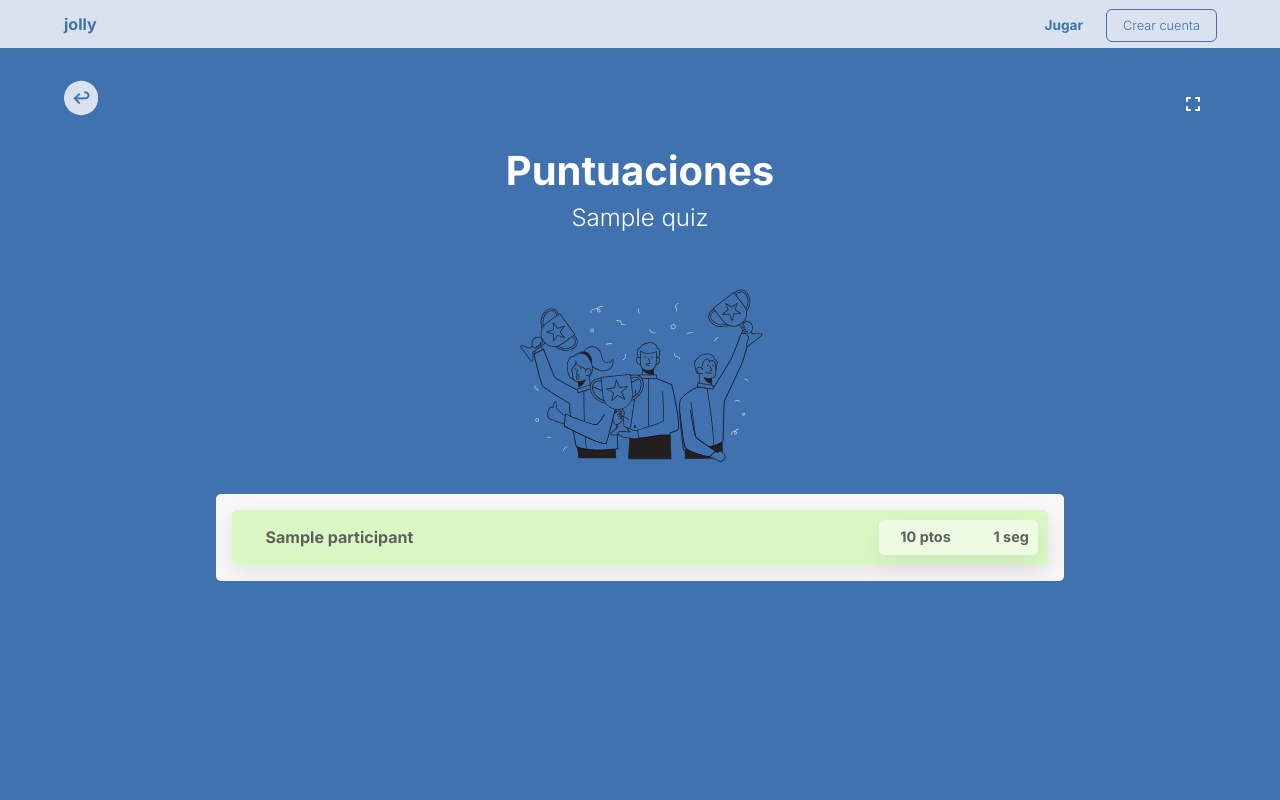
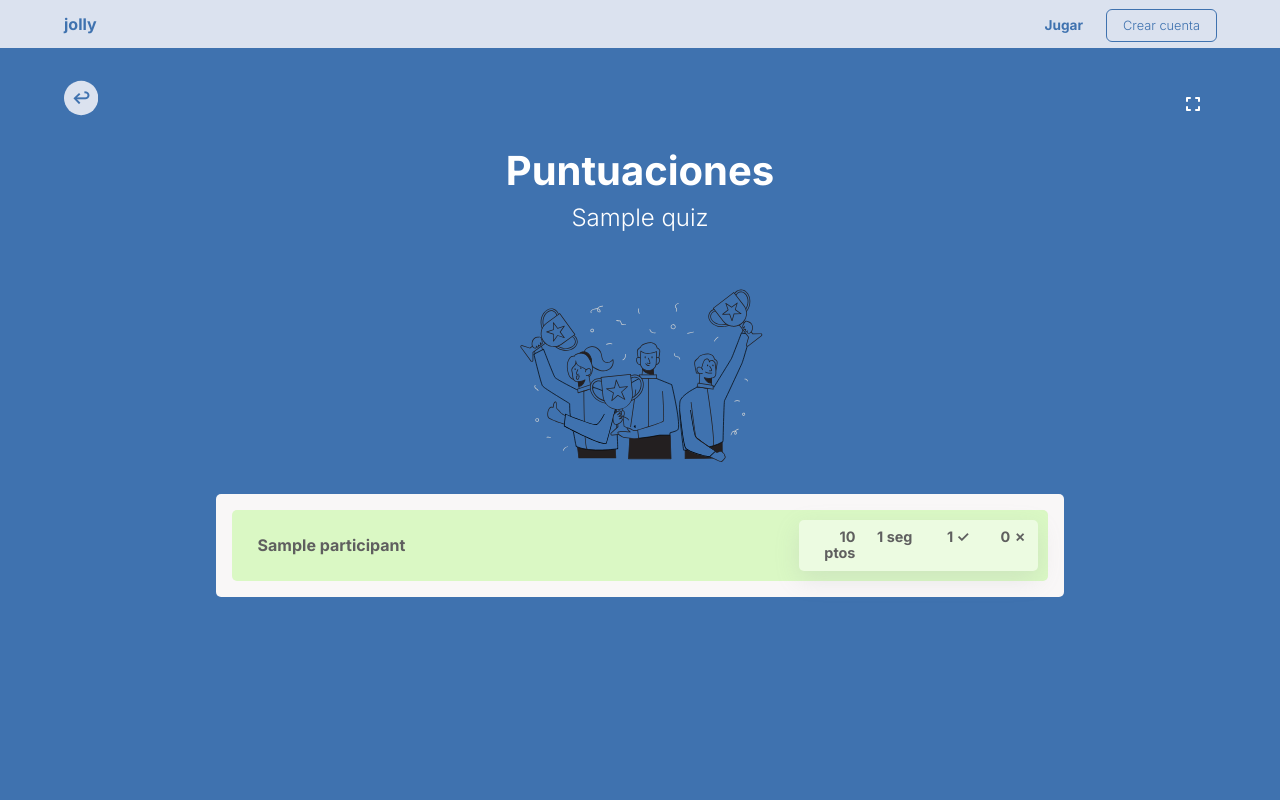
Before and after one commit to gisellepbn/jolly-es, a Django app: page /scoreboard/00000000-0000-0000-0000-000000000001 in a window 1280 px wide. Run offline with Django 4.2, Linux system fonts and the light colour scheme; tables that the repository leaves empty hold one stand-in row (values such as "Sample post").

Commit message:
Add correct and wrong answer counters to scoreboard

```diff
--- a/quizzes/templates/quizzes/account.html
+++ b/quizzes/templates/quizzes/account.html
@@ -6,6 +6,9 @@
 {% block content %}
 
 <div class="grid">
+
+
+
     {% include 'partials/navbar.html' %}
 
     <div class="wrapper">
--- a/quizzes/templates/quizzes/create-quiz.html
+++ b/quizzes/templates/quizzes/create-quiz.html
@@ -8,6 +8,7 @@
 {% block content %}
 
 <div class="grid">
+
     {% include 'partials/navbar.html' %}
     <div id="create-quiz" class="wrapper">
         <h3>Crear quiz</h3>
--- a/quizzes/templates/quizzes/index.html
+++ b/quizzes/templates/quizzes/index.html
@@ -7,6 +7,8 @@
 {% block content %}
 
 <div class="grid">
+
+
 
     <head>
         {% include 'partials/navbar.html' %}
--- a/quizzes/templates/quizzes/join-quiz.html
+++ b/quizzes/templates/quizzes/join-quiz.html
@@ -8,6 +8,7 @@
 {% block content %}
 
 <div class="grid">
+
     {% include 'partials/navbar.html' %}
     <div id="join-container" class="wrapper">
         <h3>Quiz en línea</h3>
--- a/quizzes/templates/quizzes/live-quiz.html
+++ b/quizzes/templates/quizzes/live-quiz.html
@@ -5,6 +5,7 @@
 
 {% block content %}
 <div class="grid">
+
     {% include 'partials/navbar.html' %}
     <div id="live-quiz" class="wrapper" data-quiz="{{quiz.id}}">
         <div class=" message">
--- a/quizzes/templates/quizzes/register.html
+++ b/quizzes/templates/quizzes/register.html
@@ -7,6 +7,8 @@
 {% block content %}
 
 <div class="grid">
+
+
     {% include 'partials/navbar.html' %}
 
     <div id="registration" class="wrapper">
--- a/quizzes/templates/quizzes/scoreboard.html
+++ b/quizzes/templates/quizzes/scoreboard.html
@@ -8,6 +8,7 @@
 {% block content %}
 
 <div class="grid">
+
 
     {% include 'partials/navbar.html' %}
 
@@ -38,6 +39,8 @@
                     <div class="participant-score">
                         <p class="participant-points">{{score.score}} ptos</p>
                         <p class="participant-time">{{score.time}} seg</p>
+                        <p class="correct-answers" title="Respuestas correctas">{{score.correct_answers}} &#x2713;</p>
+                        <p class="wrong-answers" title="Respuestas incorrectas">{{score.wrong_answers}} &#x2717;</p>
                     </div>
                 </div>
                 {% else %}
@@ -50,6 +53,8 @@
                     <div class="participant-score">
                         <p class="participant-points">{{score.score}} ptos</p>
                         <p class="participant-time">{{score.time}} seg</p>
+                        <p class="correct-answers" title="Respuestas correctas">{{score.correct_answers}} &#x2713;</p>
+                        <p class="wrong-answers" title="Respuestas incorrectas">{{score.wrong_answers}} &#x2717;</p>
                     </div>
                 </div>
                 {% endif %}
--- a/quizzes/templates/quizzes/start-quiz.html
+++ b/quizzes/templates/quizzes/start-quiz.html
@@ -7,6 +7,7 @@
 {% block content %}
 
 <div class="grid">
+
 
     {% include 'partials/navbar.html' %}
 
--- a/quizzes/views.py
+++ b/quizzes/views.py
@@ -164,8 +164,6 @@
     return render(request, 'quizzes/join-quiz.html', {
         'page': page
     })
-
-
 
 
 def live_quiz(request, pin, participant_id):
@@ -337,90 +335,93 @@
 
     if quiz.host == request.user:
 
-            if request.method == 'PUT':
+        if request.method == 'PUT':
 
-                data = json.loads(request.body)
+            data = json.loads(request.body)
 
-                if data.get('is_active') == False:
+            if data.get('is_active') == False:
 
-                    quiz.is_active = False
-                    quiz.participant_set.update(is_active=False)
-                    quiz.save()
+                quiz.is_active = False
+                quiz.participant_set.update(is_active=False)
+                quiz.save()
 
-                    while True:
-                        try:
-                            quiz.pin = random.randint(1000, 9999)
-                            quiz.save()
-                            break
-                        except IntegrityError:
-                            print('UNIQUE constraint failed: quizzes_quiz.pin')
+                while True:
+                    try:
+                        quiz.pin = random.randint(1000, 9999)
+                        quiz.save()
+                        break
+                    except IntegrityError:
+                        print('UNIQUE constraint failed: quizzes_quiz.pin')
 
+                return HttpResponse(status=204)
 
-                    return HttpResponse(status=204)
+        else:
+            quiz.is_active = True
+            quiz.save()
+            Question.objects.update(is_active=False)
+            questions = Question.objects.filter(quiz=quiz)
+            num_participants = quiz.participant_set.filter(
+                is_active=True).count()
 
-
-            else:
-                quiz.is_active = True
-                quiz.save()
-                Question.objects.update(is_active=False)
-                questions = Question.objects.filter(quiz=quiz)
-                num_participants = quiz.participant_set.filter(is_active=True).count()
-
-                return render(request, 'quizzes/start-quiz.html', {
-                        'questions': questions,
-                        'quiz': quiz,
-                        'num_participants': num_participants
-                    })
-
-
+            return render(request, 'quizzes/start-quiz.html', {
+                'questions': questions,
+                'quiz': quiz,
+                'num_participants': num_participants
+            })
 
 
 def scoreboard(request, id):
 
     quiz = Quiz.objects.get(id=id)
 
-    active_participants =  quiz.participant_set.filter(is_active=True)
+    active_participants = quiz.participant_set.filter(is_active=True)
 
     scores = []
 
-
     for participant in active_participants:
 
+        correct_answers = 0
+        wrong_answers = 0
+
         questions = Question.objects.filter(quiz=quiz)
-        score = participant.answer_set.filter(question__in=questions).aggregate(Sum('score'))
-        time = participant.answer_set.filter(question__in=questions).aggregate(Sum('seconds'))
+        answers = participant.answer_set.filter(question__in=questions)
 
+        for answer in answers:
+            if answer.score > 0:
+                correct_answers += 1
+            else:
+                wrong_answers += 1
+
+        score = answers.aggregate(Sum('score'))
+        time = answers.aggregate(Sum('seconds'))
 
         if score['score__sum'] is None:
             score['score__sum'] = 0
 
-
         if time['seconds__sum'] is None:
             time['seconds__sum'] = 0
-
-
 
         record = {
             'participant': participant,
             'score': score['score__sum'],
-            'time': time['seconds__sum']
+            'time': time['seconds__sum'],
+            'correct_answers': correct_answers,
+            'wrong_answers': wrong_answers,
         }
-
 
         scores.append(record)
 
-    scores = sorted(scores, key=lambda s: (s['score'], s['time']), reverse=True)
+    scores = sorted(scores, key=lambda s: (
+        s['score'], s['time']), reverse=True)
 
     top_score = None
 
     if len(scores) > 0 and scores[0]['score'] > 0:
         top_score = scores[0]['score']
 
-
     return render(request, 'quizzes/scoreboard.html', {
         'active_participants': active_participants,
         'quiz': quiz,
         'scores': scores,
         'top_score': top_score
-
     })
--- a/static/css/styles.css
+++ b/static/css/styles.css
@@ -387,8 +387,8 @@ p {
 }
 
 .loader-container {
-  width: 100vw;
-  height: 100vh;
+  width: 100%;
+  height: 100%;
   display: flex;
   justify-content: center;
   align-items: center;
@@ -1147,13 +1147,11 @@ p {
 }
 #scoreboard-container .scoreboard .participant-list .participant {
   display: flex;
-  justify-content: space-between;
-  align-items: center;
+  flex-direction: column;
   padding: 0.6rem;
   background-color: #fff;
   border-radius: 5px;
-  box-shadow: rgba(149, 157, 165, 0.2) 0px 8px 24px;
-  gap: 1rem;
+  gap: 0.5rem;
 }
 #scoreboard-container .scoreboard .participant-list .participant p {
   color: #5f5f5f;
@@ -1162,6 +1160,12 @@ p {
   line-height: 1rem;
 }
 @media screen and (min-width: 480px) {
+  #scoreboard-container .scoreboard .participant-list .participant {
+    flex-direction: row;
+    justify-content: space-between;
+    align-items: center;
+    gap: 1rem;
+  }
   #scoreboard-container .scoreboard .participant-list .participant p {
     font-size: 1rem;
   }
@@ -1169,8 +1173,8 @@ p {
 #scoreboard-container .scoreboard .participant-list .participant-info {
   display: flex;
   align-items: center;
-  gap: 1rem;
-  width: 80%;
+  gap: 0.5rem;
+  width: 70%;
 }
 #scoreboard-container .scoreboard .participant-list .participant-info .place-circle {
   width: 0.5rem;
@@ -1183,25 +1187,24 @@ p {
 #scoreboard-container .scoreboard .participant-list .participant-score {
   display: flex;
   justify-content: space-around;
-  gap: 1rem;
-  min-width: 20%;
+  gap: 0.5rem;
+  min-width: 30%;
   background-color: #ecfbe1;
-  padding: 0.6rem;
+  padding: 0.4rem;
   border-radius: 5px;
   box-shadow: rgba(149, 157, 165, 0.2) 0px 8px 24px;
 }
+#scoreboard-container .scoreboard .participant-list .participant-score p {
+  width: 20%;
+  text-align: end;
+}
 @media screen and (min-width: 480px) {
+  #scoreboard-container .scoreboard .participant-list .participant-score {
+    padding: 0.6rem;
+  }
   #scoreboard-container .scoreboard .participant-list .participant-score p {
     font-size: 0.9rem;
   }
-}
-#scoreboard-container .scoreboard .participant-list .participant-score .participant-points {
-  width: 50%;
-  text-align: end;
-}
-#scoreboard-container .scoreboard .participant-list .participant-score .participant-time {
-  width: 50%;
-  text-align: end;
 }
 #scoreboard-container .scoreboard .empty-list {
   text-align: center;
--- a/static/sass/components/_loader.scss
+++ b/static/sass/components/_loader.scss
@@ -1,8 +1,8 @@
 @use '../abstracts/abstracts' as *;
 
 .loader-container {
-	width: 100vw;
-	height: 100vh;
+	width: 100%;
+	height: 100%;
 	display: flex;
 	justify-content: center;
 	align-items: center;
--- a/static/sass/layouts/_scoreboard.scss
+++ b/static/sass/layouts/_scoreboard.scss
@@ -90,21 +90,26 @@
 
 			.participant {
 				display: flex;
-				justify-content: space-between;
-				align-items: center;
+				flex-direction: column;
 				padding: 0.6rem;
 				background-color: $white-color;
 				border-radius: $border-radius;
-				box-shadow: $box-shadow;
-				gap: $small;
+				gap: 0.5rem;
 
 				p {
 					color: $text-color;
 					font-weight: $font-bold;
 					font-size: 0.7rem;
 					line-height: 1rem;
+				}
 
-					@media screen and (min-width: $breakpoint-mobile) {
+				@media screen and (min-width: $breakpoint-mobile) {
+					flex-direction: row;
+					justify-content: space-between;
+					align-items: center;
+					gap: $small;
+
+					p {
 						font-size: $small;
 					}
 				}
@@ -112,8 +117,8 @@
 				&-info {
 					display: flex;
 					align-items: center;
-					gap: $small;
-					width: 80%;
+					gap: 0.5rem;
+					width: 70%;
 
 					.place-circle {
 						width: 0.5rem;
@@ -128,27 +133,24 @@
 				&-score {
 					display: flex;
 					justify-content: space-around;
-					gap: $small;
-					min-width: 20%;
+					gap: 0.5rem;
+					min-width: 30%;
 					background-color: $score-box-color;
-					padding: 0.6rem;
+					padding: 0.4rem;
 					border-radius: $border-radius;
 					box-shadow: $box-shadow;
 
 					p {
-						@media screen and (min-width: $breakpoint-mobile) {
-							font-size: 0.9rem;
-						}
-					}
-
-					.participant-points {
-						width: 50%;
+						width: 20%;
 						text-align: end;
 					}
 
-					.participant-time {
-						width: 50%;
-						text-align: end;
+					@media screen and (min-width: $breakpoint-mobile) {
+						padding: 0.6rem;
+
+						p {
+							font-size: 0.9rem;
+						}
 					}
 				}
 			}
--- a/templates/base.html
+++ b/templates/base.html
@@ -29,9 +29,6 @@
 </head>
 
 <body>
-	<div class="loader-container">
-		<div class="loader"></div>
-	</div>
 	{% block content %}
 	{% endblock %}
 </body>
--- /dev/null
+++ b/templates/partials/loader.html
@@ -0,0 +1,3 @@
+<div class="loader-container">
+    <div class="loader"></div>
+</div>
```
Also changed, not shown: quizzes/templates/quizzes/edit-quiz.html (line endings or trailing spaces), 5 other files.
